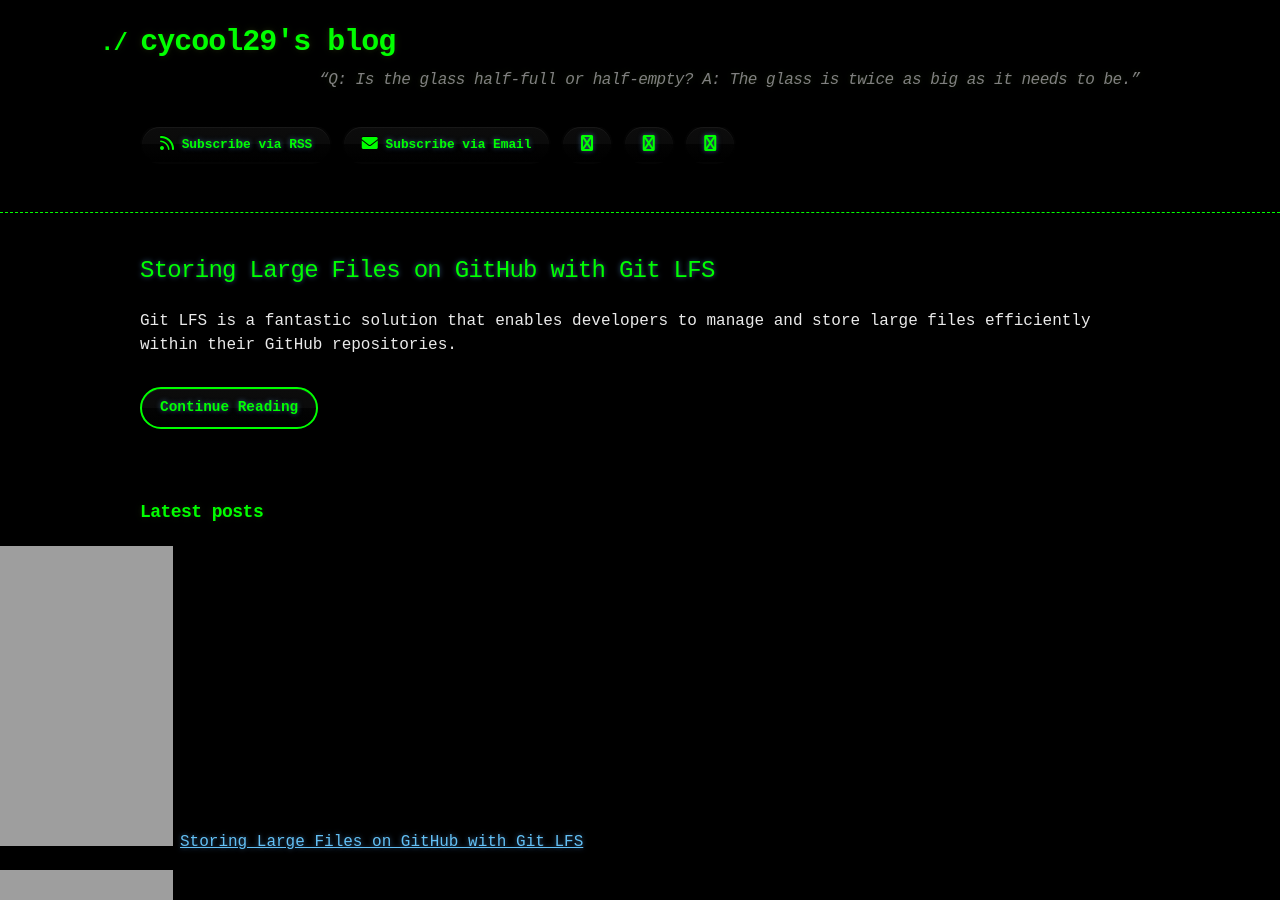
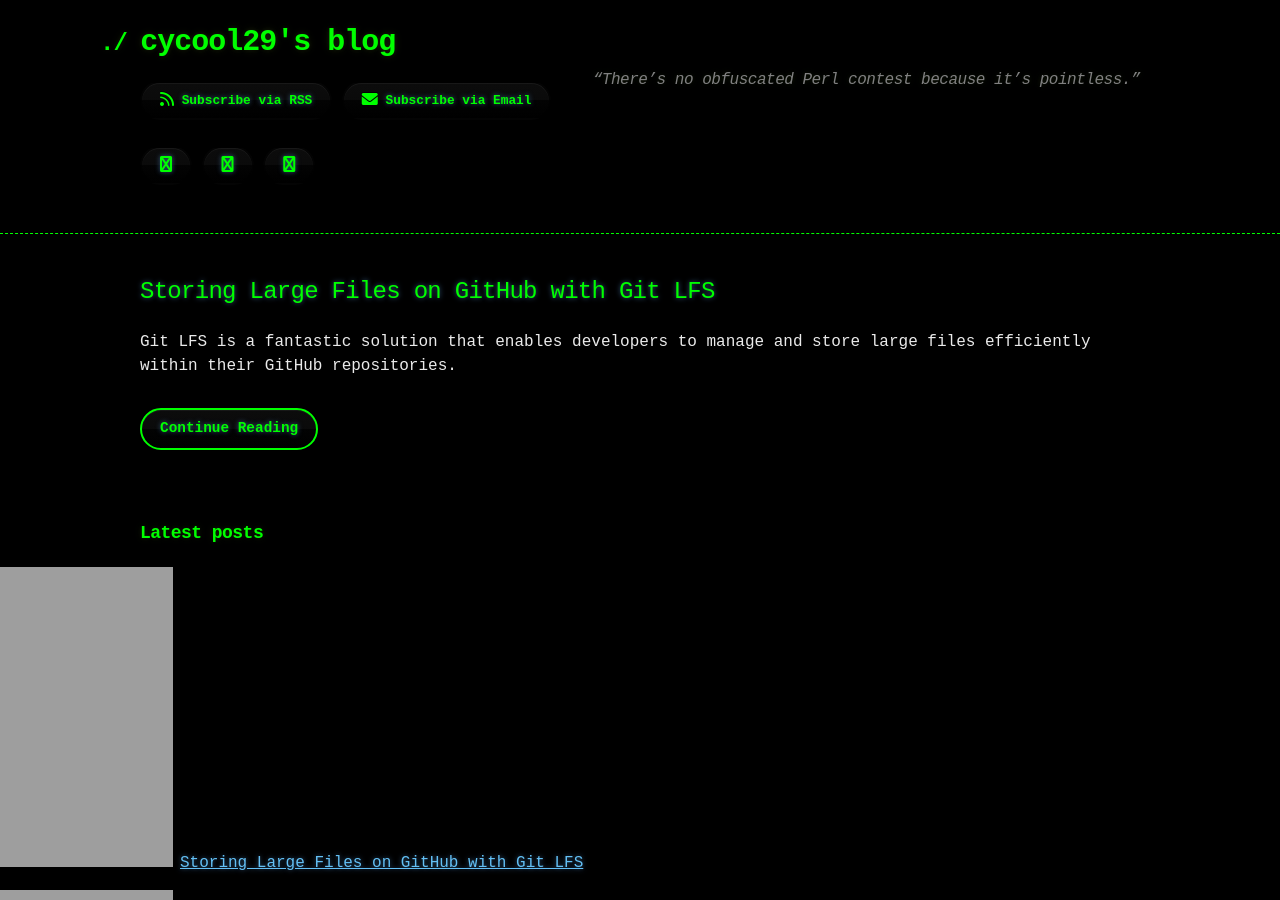
Before and after one commit to cycool29/cycool29.github.io, a Jekyll site: the page built from index.md, in a window 1280 px wide and 900 px high. Built offline with Jekyll 4.4.1, drawn with Linux system fonts in a browser that asks for light colours; a style sheet for code colours, icons or effects is not loaded.

Commit message:
Update quotes

```diff
--- a/_config.yml
+++ b/_config.yml
@@ -1,5 +1,5 @@
 title: cycool29's blog
-description: "“Q: Is the glass half-full or half-empty? A: The glass is twice as big as it needs to be.” "
+description: "“There’s no obfuscated Perl contest because it’s pointless.” "
 bio: A high school student. Intermediate in Python, Git, Bash. Learning JavaScript. He/Him. "
 author: cycool29
 url: https://cycool29.github.io
```
